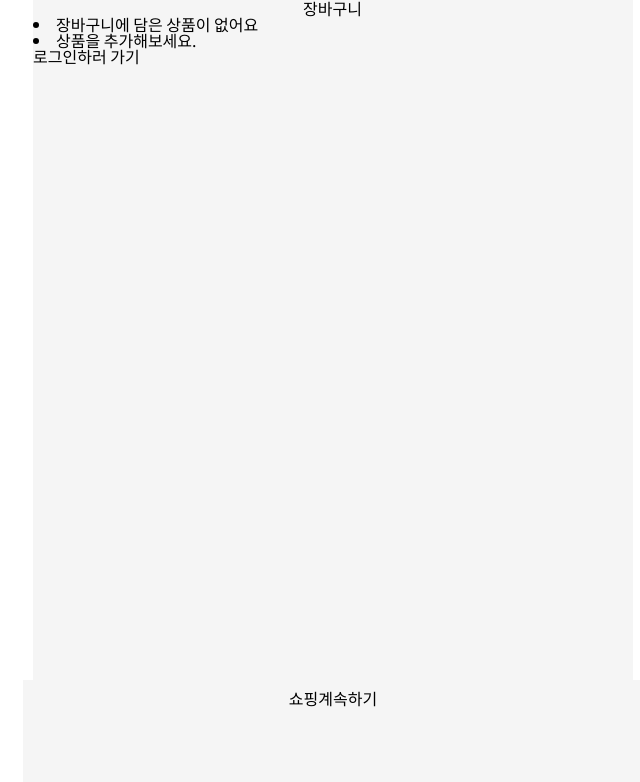
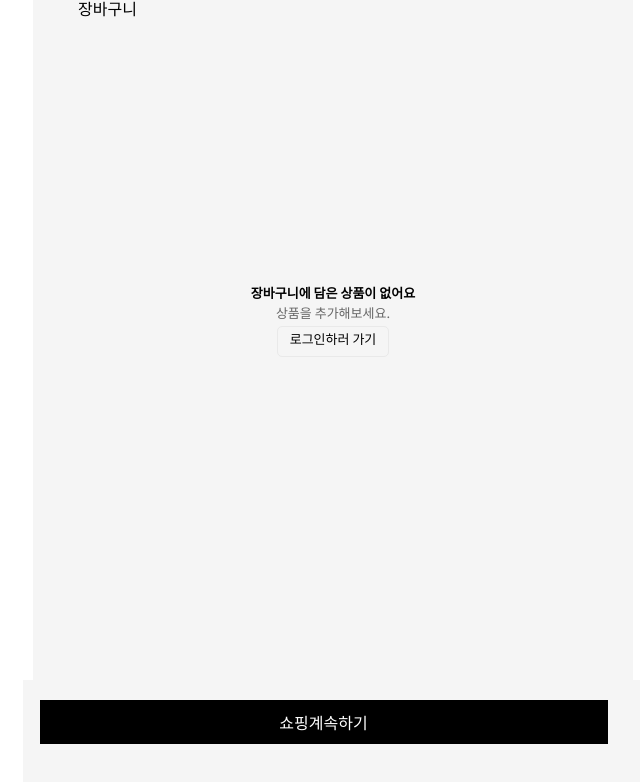
Before and after one commit to SuperCodingFullStack/FrontEndProject-2st, a React (Create React App) app: page /cart in a window 1280 px wide. Shown: the top 782 px of the page, without its empty margins (307-947 px from the left). Built offline with nearby package versions, Linux system fonts and the light colour scheme; the HTML template or start-up script is replaced by a standard one.

Commit message:
perf: 비로그인시 장바구니 창 부분구현

```diff
--- a/src/pages/Cart/Cart.css
+++ b/src/pages/Cart/Cart.css
@@ -12,6 +12,25 @@
   justify-content: space-between;
   align-items: center;
 }
+.cart_no_result {
+  width: 100%;
+  max-width: 600px;
+  height: 158px;
+  margin-top: 150px;
+  font-size: 13px;
+}
+.movelogin_btn {
+  justify-content: center;
+  text-align: center; /* 텍스트 중앙 정렬 */
+  width: 110px;
+  height: 24px;
+  border: 1px solid #e9e9e9;
+  border-radius: 5px;
+  margin-top: 7px;
+  padding-top: 5px;
+  cursor: pointer; /* 커서 포인터로 변경 */
+}
+
 .cart_page_bottom_area {
   width: 100%;
   max-width: 600px;
@@ -36,8 +55,16 @@
   width: 100%; /* 전체 너비를 차지하도록 설정 */
   cursor: pointer;
 }
+
 .hide {
   display: none;
+}
+.vertical_alignment {
+  display: flex;
+  flex-direction: column;
+  justify-content: center;
+  align-items: center;
+  margin-top: 270px;
 }
 .purchase_btn {
   display: flex;
@@ -55,3 +82,17 @@
 .modal_arrow_amount {
   margin-left: 340px; /* 화살표와 텍스트 사이의 간격 조정 */
 }
+
+.continu_btn {
+  display: flex;
+  justify-content: center;
+  align-items: center;
+  width: 100%;
+  max-width: 568px;
+  height: 44px;
+  color: white;
+  background-color: black;
+  margin-top: 10px;
+  margin-left: 6.5px;
+  cursor: pointer;
+}
--- a/src/pages/Cart/Cart.js
+++ b/src/pages/Cart/Cart.js
@@ -5,7 +5,7 @@ import { useOur } from "./OurContext";
 
 function Cart() {
   //전역에서 필요한 값들을 가져오기?
-  //const { products, setProducts, calculateTotal } = useCart();
+  //   const { products, setProducts, calculateTotal } = useOur();
   const navigate = useNavigate();
   const [logged, setLogged] = useState(false);
   /*
@@ -26,7 +26,10 @@ function Cart() {
     console.log("홈페이지 이동");
     navigate("/");
   };
-
+  const moveLogin = () => {
+    console.log("로그인페이지 이동");
+    // navigate("/login");
+  };
   return (
     <div className="all">
       <div className="cart_page_top_area">
@@ -49,12 +52,11 @@ function Cart() {
             />
           </svg>
         </div>
-        <div> 장바구니</div>
+        <div style={{ fontSize: "16px", marginRight: "450px" }}> 장바구니</div>
         <div
           style={{ marginRight: "4px", cursor: "pointer" }}
           onClick={moveHomePage}
         >
-          {" "}
           <svg
             xmlns="http://www.w3.org/2000/svg"
             fill="none"
@@ -72,11 +74,15 @@ function Cart() {
         </div>
       </div>
 
-      <div className="장바구니 영역">
-        <div className={`${!logged ? "비로그인 시 출력" : "hide"}`}>
-          <li>장바구니에 담은 상품이 없어요</li>
-          <li>상품을 추가해보세요.</li>
-          <div className="로그인창 이동 버튼">로그인하러 가기</div>
+      <div className={`${!logged ? "cart_no_result" : ""} `}>
+        <div className={`${!logged ? "vertical_alignment" : "hide"} `}>
+          <div style={{ fontWeight: "bold", marginBottom: "7px" }}>
+            장바구니에 담은 상품이 없어요
+          </div>
+          <div style={{ color: "#666666" }}>상품을 추가해보세요.</div>
+          <div className="movelogin_btn" onClick={moveLogin}>
+            로그인하러 가기
+          </div>
         </div>
 
         <div className={`${logged ? "로그인 시 출력" : "hide"}`}></div>
@@ -84,7 +90,9 @@ function Cart() {
 
       <div className="cart_page_bottom_area">
         <div className={`${!logged ? "비로그인 시 출력" : "hide"}`}>
-          <div className="(메인이동)">쇼핑계속하기</div>
+          <div className="continu_btn" onClick={moveHomePage}>
+            쇼핑계속하기
+          </div>
         </div>
         <div className={`${logged ? "로그인 시 출력" : "hide"} `}>
           <div className="혜택표시 영역">
```
